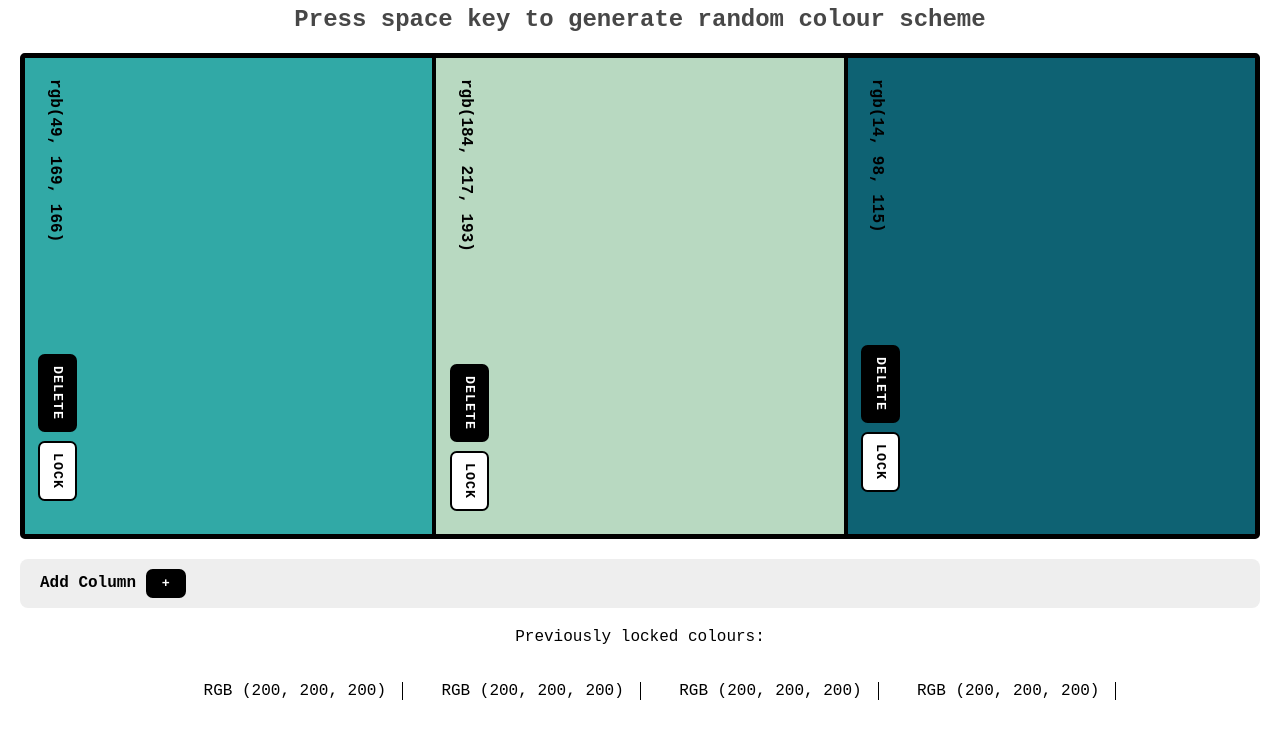
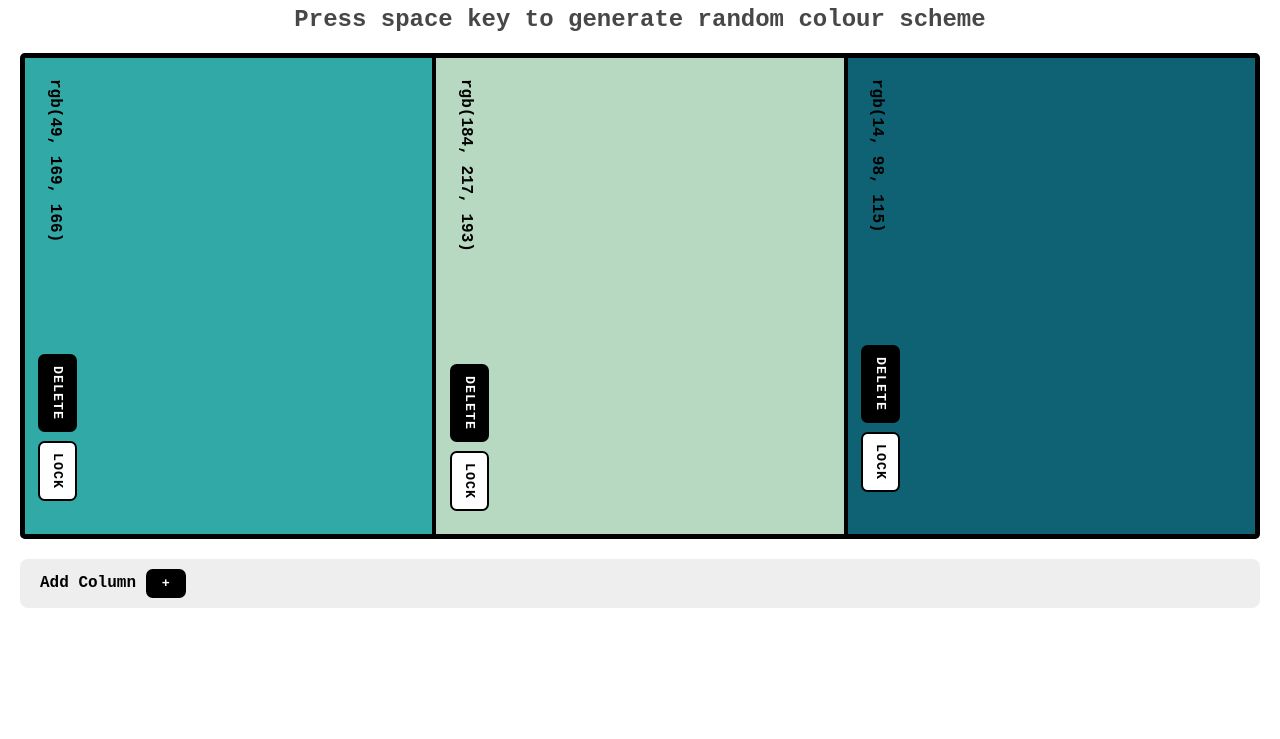
Before and after one commit to LiamHepworth/COOLORS-Clone, a plain HTML site: page Index.HTML in a window 1280 px wide. Shown: the part 85-824 px from the top of the page. After the commit the page ends 800 px from the top, so only its background shows below. Drawn offline with Linux system fonts and the light colour scheme.

Commit message:
removed redundant html

```diff
--- a/Index.HTML
+++ b/Index.HTML
@@ -36,18 +36,7 @@
             <span>Add Column</span>
             <button id="addColButton">+</button>
         </div>
-
-        <div id="colorListContainer">
-            <p>Previously locked colours:</p>
-            <ul id="colorList">
-                <li>RGB (200, 200, 200)</li>
-                <li>RGB (200, 200, 200)</li>
-                <li>RGB (200, 200, 200)</li>
-                <li>RGB (200, 200, 200)</li>
-            </ul>
-        </div>
     </section>
-
 
     <script src="Main.js"></script>
 </body>
```
Also changed, not shown: 1 other file.
